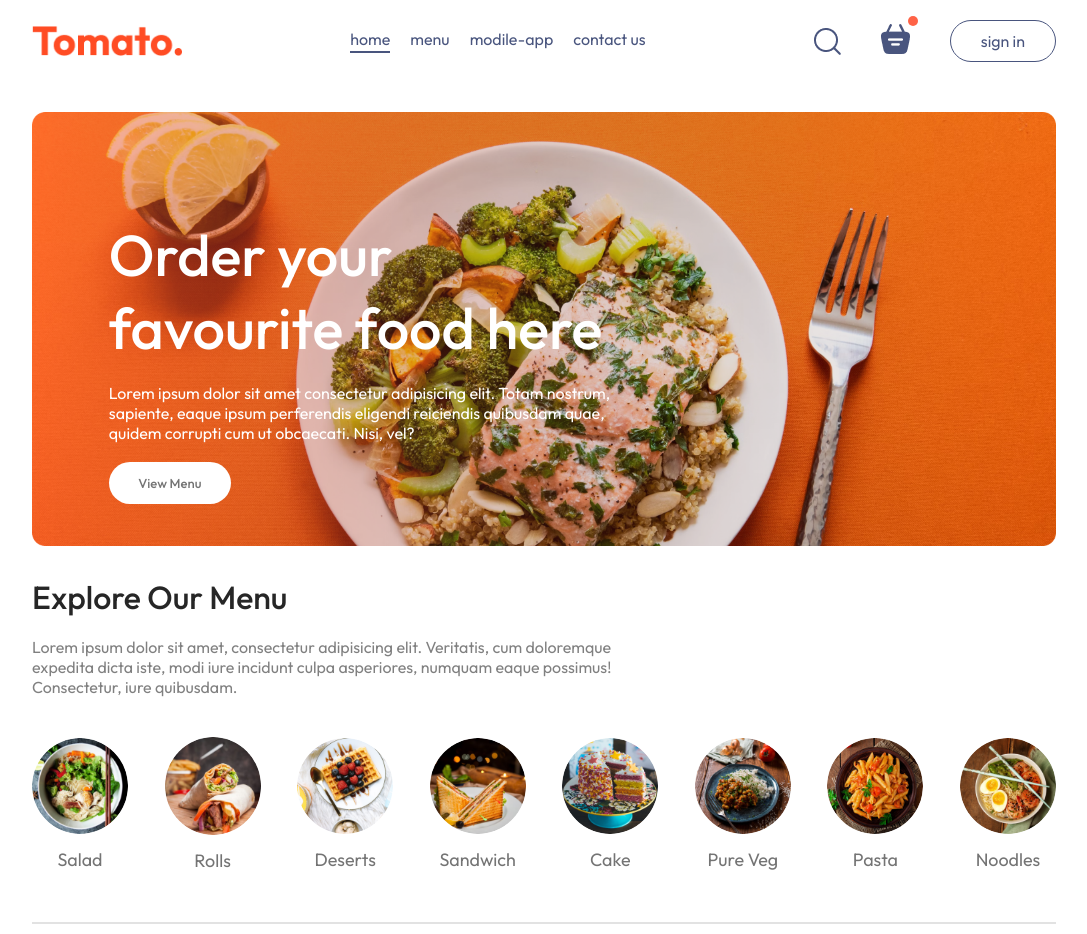
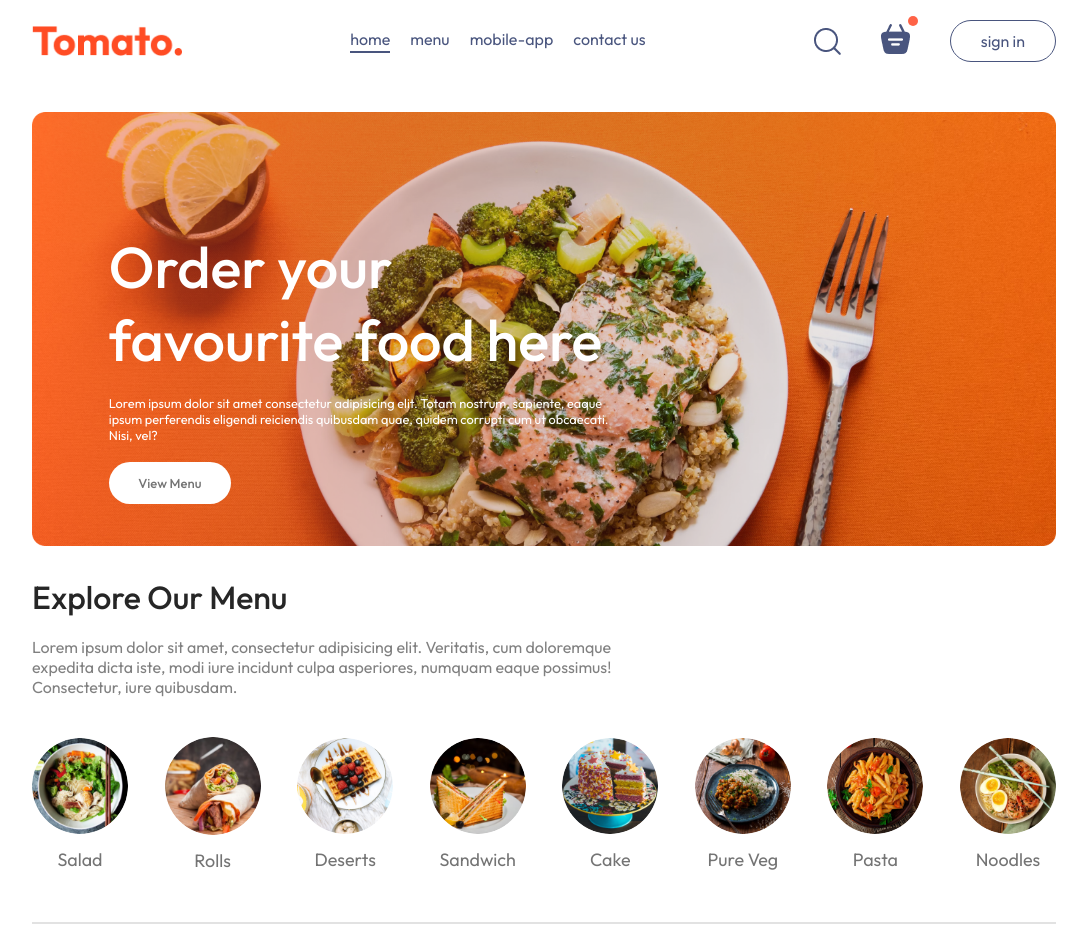
Before and after one commit to Arosh-Upathilak/E-Commernce, a React (Create React App) app in the folder forntend/: page / in a window 1280 px wide. Shown: the whole page, without its empty margins (96-1183 px from the left). Built offline with nearby package versions, Linux system fonts and the light colour scheme.

Commit message:
address the copilot changes fro the  add the header

```diff
--- a/forntend/src/components/ExploreMenu/ExploreMenu.jsx
+++ b/forntend/src/components/ExploreMenu/ExploreMenu.jsx
@@ -10,7 +10,7 @@ const ExploreMenu = ({category,setCategory}) => {
         <div className="explore-menu-list">
             {menu_list.map((item,index)=>{
                 return(
-                   <div onClick={()=>setCategory(prev=>prev===item.menu_name?'all':item.menu_name)} className='explore-menu-list-item' key={index}>
+                   <div onClick={()=>setCategory(prev=>prev===item.menu_name?'all':item.menu_name)} className='explore-menu-list-item' key={item.menu_name}>
                    <img className={category===item.menu_name?"active":""} src={item.menu_image} alt="" />
                    <p>{item.menu_name}</p>
                     </div>
--- a/forntend/src/components/Header/Header.css
+++ b/forntend/src/components/Header/Header.css
@@ -26,7 +26,7 @@
 }
 .header-contents p{
     color: white;
-    font-family: 1vw;
+    font-size: 1vw;
 }
 .header-contents button{
     border: none;
--- a/forntend/src/components/Navbar/navbar.jsx
+++ b/forntend/src/components/Navbar/navbar.jsx
@@ -13,7 +13,7 @@ const Navbar = () => {
         <ul className="navbar-menu">
             <li className={menu==="home"?"active":""} onClick={()=>setMenu("home")}>home</li>
             <li className={menu==="menu"?"active":""} onClick={()=>setMenu("menu")}>menu</li>
-            <li className={menu==="mobile-app"?"active":""} onClick={()=>setMenu("mobile-app")}>modile-app</li>
+            <li className={menu==="mobile-app"?"active":""} onClick={()=>setMenu("mobile-app")}>mobile-app</li>
             <li className={menu==="contact-us"?"active":""} onClick={()=>setMenu("contact-us")}>contact us</li>
         </ul>
         <div className="navbar-right">
--- a/forntend/src/index.css
+++ b/forntend/src/index.css
@@ -20,7 +20,7 @@ a{
   margin: auto;/*left and right auto margin*/
 }
 
-/*when refresh the browser show the frade*/
+/*when refresh the browser show the fade*/
 @keyframes fadeIn{
   0%{
     opacity: 0;
```
